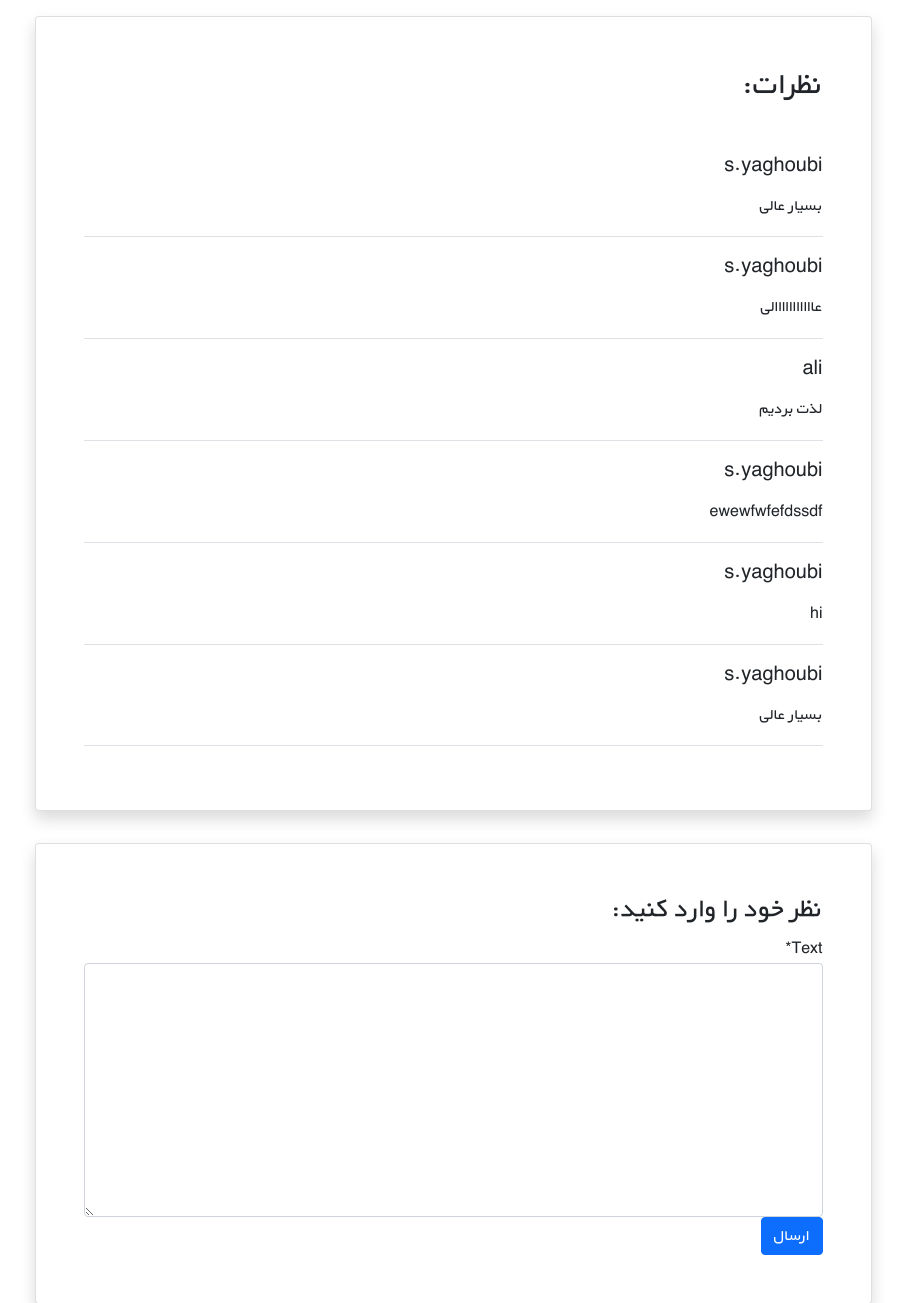
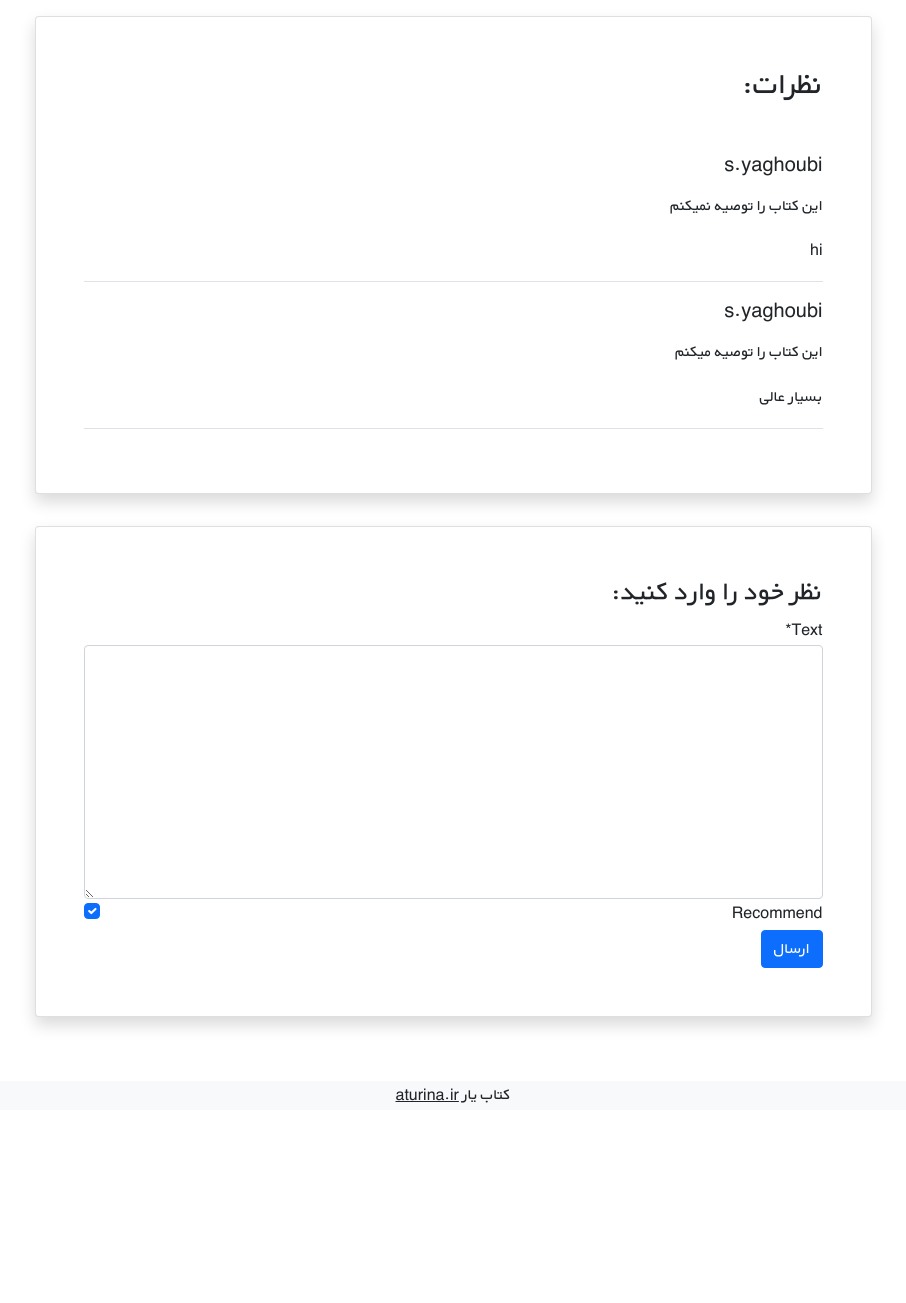
Before and after one commit to sadeghyaghoubi/bookstore, a Django app: page /books/2/ in a window 1280 px wide. Shown: the part 2484-3787 px from the top of the page, without its empty margins (187-1093 px from the left). After the commit the page ends 3587 px from the top, so only its background shows below. Run offline with Django 4.2, Linux system fonts and the light colour scheme; data comes from the database, SQL or seed files in the repository; both versions use the stored data as it was after the commit; some libraries are stand-ins or nearby versions.

Commit message:
complete comment

```diff
--- a/books/forms.py
+++ b/books/forms.py
@@ -1,7 +1,8 @@
 from django import forms
 from .models import Comment
+
 
 class CommentForm(forms.ModelForm):
     class Meta:
         model = Comment
-        fields = ('text',)
+        fields = ('text', 'recommend', )
--- a/books/models.py
+++ b/books/models.py
@@ -23,6 +23,8 @@ class Comment (models.Model):
     user = models.ForeignKey(get_user_model(), on_delete=models.CASCADE, )
     book = models.ForeignKey(Book, on_delete=models.CASCADE, related_name='comments', )
     text = models.TextField()
+    is_active = models.BooleanField(default=True)
+    recommend = models.BooleanField(default=True)
     date_time_create = models.DateTimeField(auto_now_add=True)
 
     def __str__(self):
--- a/books/templates/book/book_detail.html
+++ b/books/templates/book/book_detail.html
@@ -44,10 +44,17 @@
                     <div class="card shadow my-3 p-5 w-sm-75 w-100">
                         <h2 class="mb-5">نظرات:</h2>
                         {% for comment in comments %}
-                            <div class="border-bottom mb-3">
-                                <h5 class="mb-3">{{ comment.user.username }}</h5>
-                                <p>{{ comment.text }}</p>
-                            </div>
+                            {% if comment.is_active %}
+                                <div class="border-bottom mb-3">
+                                    <h5 class="mb-3">{{ comment.user.username }}</h5>
+                                    {% if comment.recommend %}
+                                        <p>این کتاب را توصیه میکنم</p>
+                                    {% else %}
+                                        <p>این کتاب را توصیه نمیکنم</p>
+                                    {% endif %}
+                                    <p>{{ comment.text }}</p>
+                                </div>
+                            {% endif %}
                         {% endfor %}
                     </div>
                 </div>
@@ -56,7 +63,7 @@
                     <div class="card shadow my-3 p-5 w-sm-75 w-100">
                         <h3>نظر خود را وارد کنید:</h3>
                         <form method="POST">
-                           {% csrf_token %}
+                            {% csrf_token %}
                             {{ comment_form|crispy }}
                             <button type="submit" class="btn btn-primary">ارسال</button>
                         </form>
```
Also changed, not shown: books/migrations/0005_comment_is_active_comment_recomment.py (added), books/migrations/0006_rename_recomment_comment_recommend.py (added), db.sqlite3.
